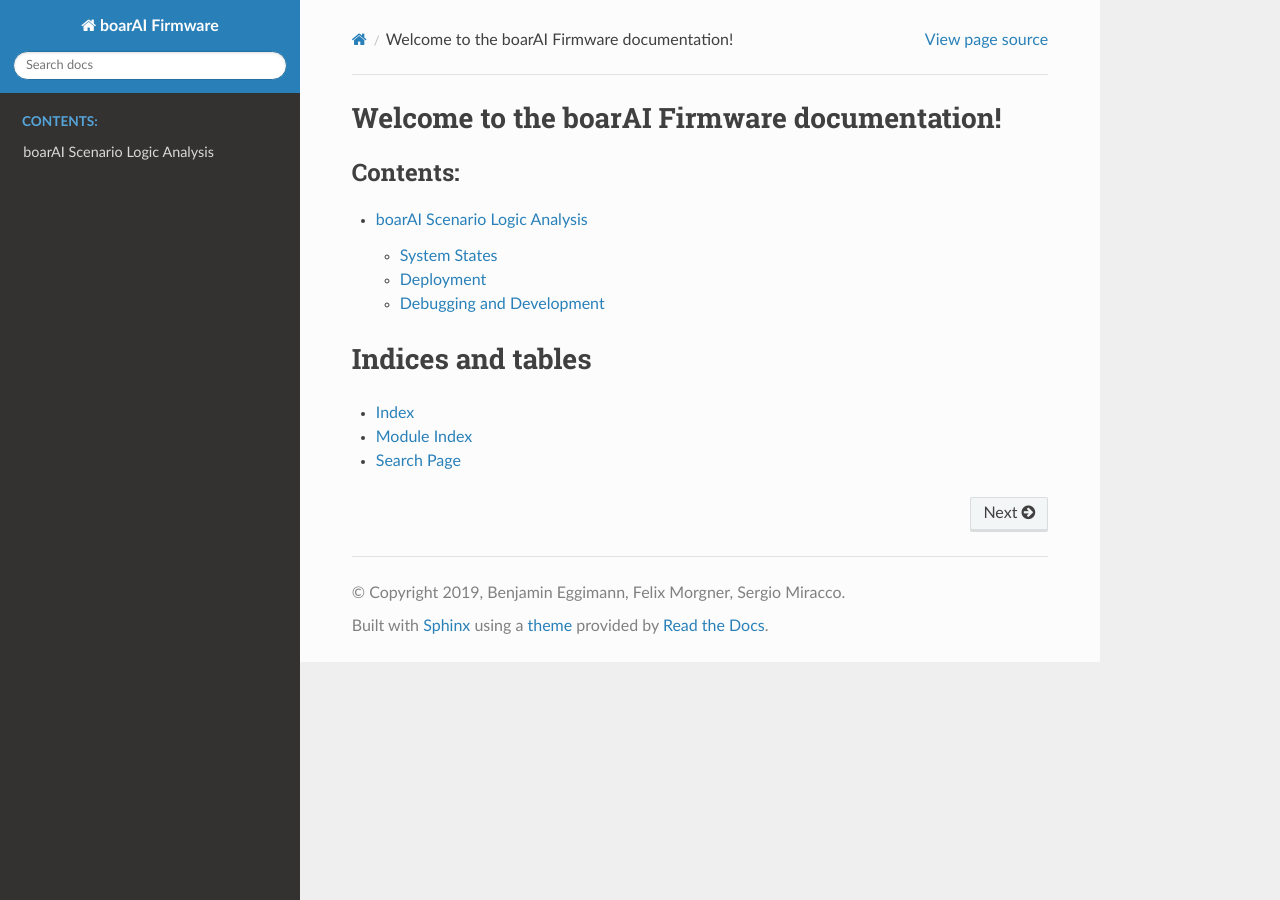
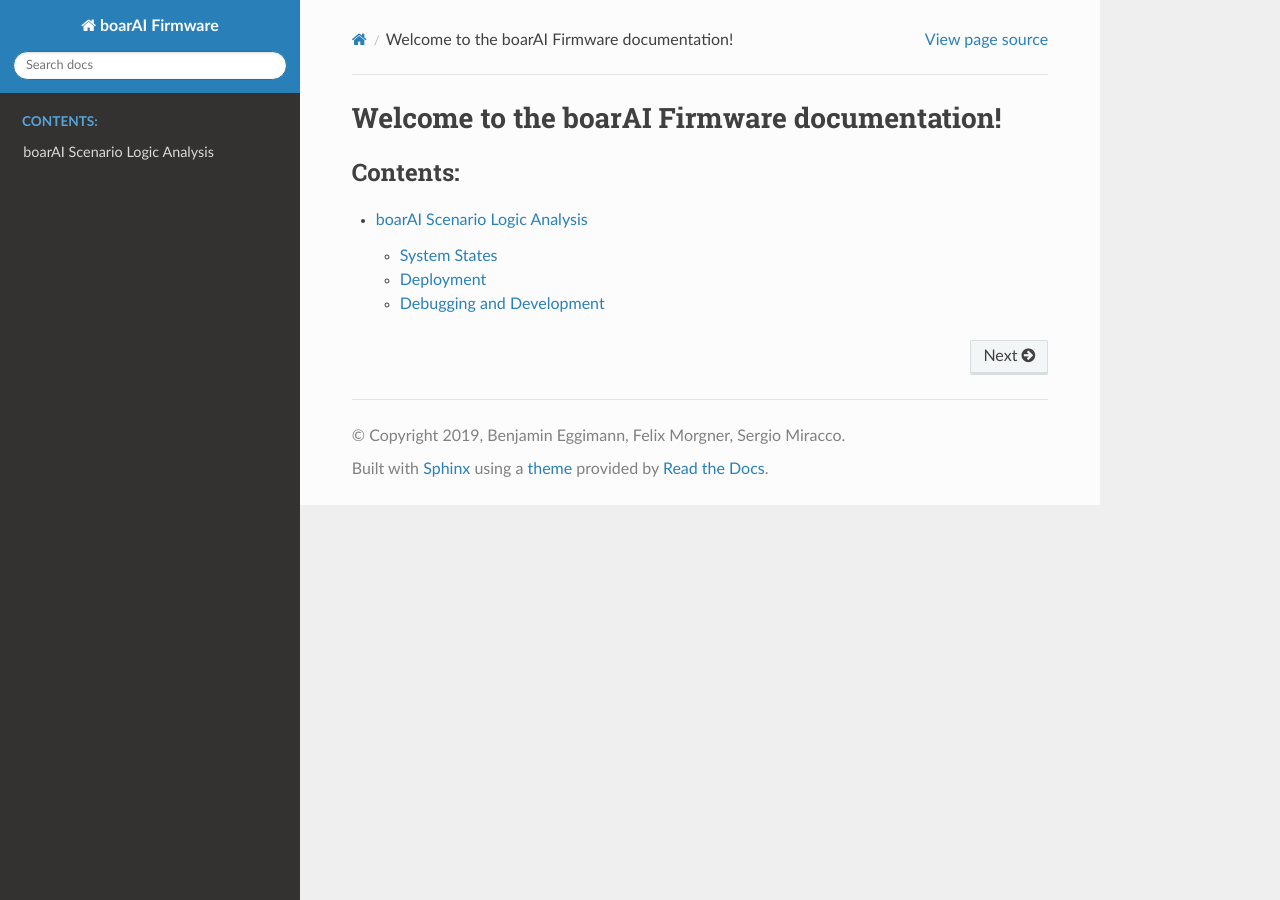
Before and after one commit to ILT-HSR/boarai-firmware, a Sphinx documentation site: the page built from doc/source/index.rst, in a window 1280 px wide. Built offline with Sphinx 7.4.7 and the Read the Docs theme 2.0.0, drawn with Linux system fonts in a browser that asks for light colours.

Commit message:
doc: enable imageconverter extension

```diff
--- a/doc/source/conf.py
+++ b/doc/source/conf.py
@@ -32,7 +32,8 @@ release = '0.1.0'
 # extensions coming with Sphinx (named 'sphinx.ext.*') or your custom
 # ones.
 extensions = [
-  'sphinx_rtd_theme'
+  'sphinx_rtd_theme',
+  'sphinx.ext.imgconverter'
 ]
 
 # Add any paths that contain templates here, relative to this directory.
--- a/doc/source/index.rst
+++ b/doc/source/index.rst
@@ -6,10 +6,3 @@ Welcome to the boarAI Firmware documentation!
    :caption: Contents:
 
    analysis/scenario
-
-Indices and tables
-==================
-
-* :ref:`genindex`
-* :ref:`modindex`
-* :ref:`search`
```
